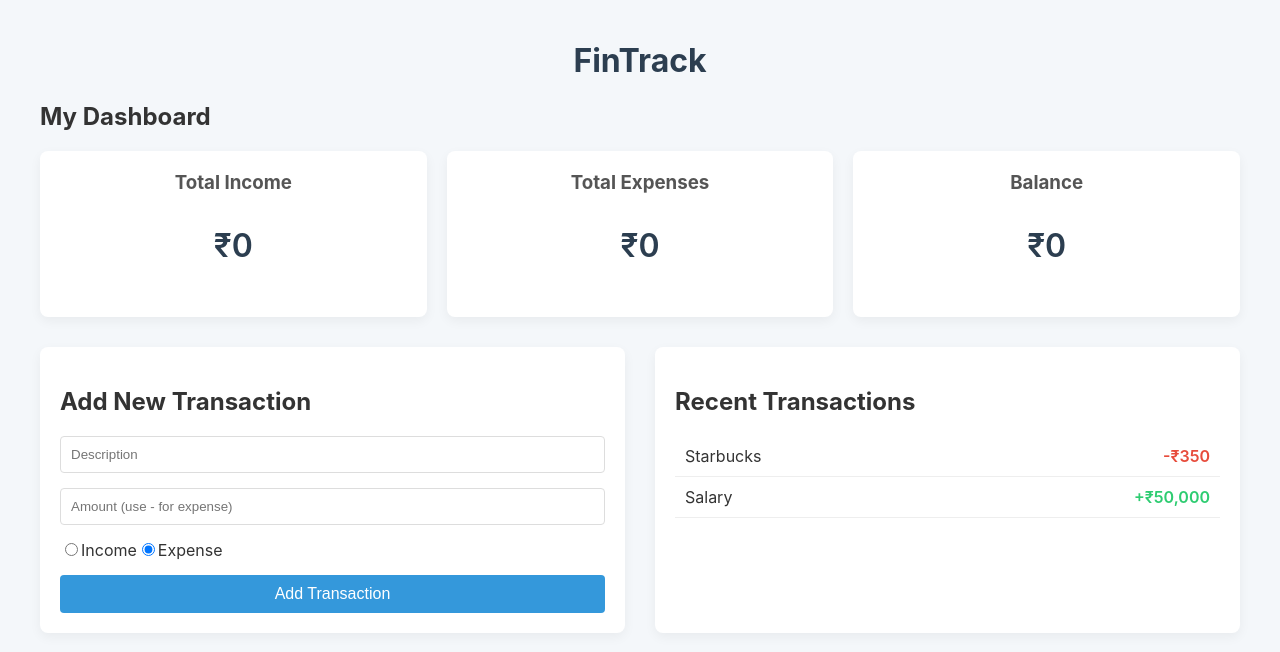
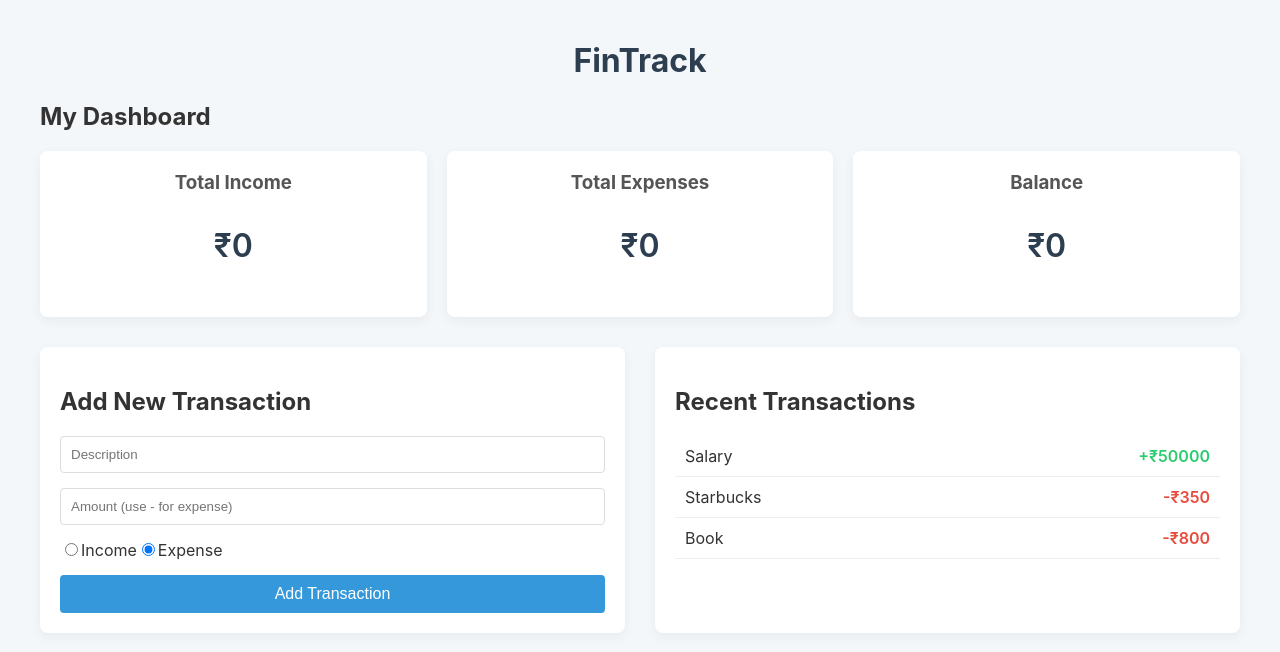
Before and after one commit to nileshgorde04/FinTrack, a React (Vite) app: page / in a window 1280 px wide. Shown: the top 652 px of the page. Built offline with nearby package versions, Linux system fonts and the light colour scheme.

Commit message:
change list

```diff
--- a/src/components/TransactionList.jsx
+++ b/src/components/TransactionList.jsx
@@ -1,18 +1,23 @@
 import React from 'react';
 
-function TransactionList() {
+// Accept the transactions list as a prop
+function TransactionList({ transactions }) {
   return (
     <div className="transaction-list">
       <h2>Recent Transactions</h2>
       <ul>
-        <li>
-          <span>Starbucks</span>
-          <span>-₹350</span>
-        </li>
-        <li>
-          <span>Salary</span>
-          <span className="income">+₹50,000</span>
-        </li>
+        {/* Map over the transactions array */}
+        {transactions.map((transaction) => (
+          <li key={transaction.id}>
+            <span>{transaction.description}</span>
+            {/* Check the type and apply the correct class.
+              Display a '+' for income and '-' for expense.
+            */}
+            <span className={transaction.type === 'income' ? 'income' : 'expense'}>
+              {transaction.type === 'income' ? '+' : '-'}₹{transaction.amount}
+            </span>
+          </li>
+        ))}
       </ul>
     </div>
   );
```
